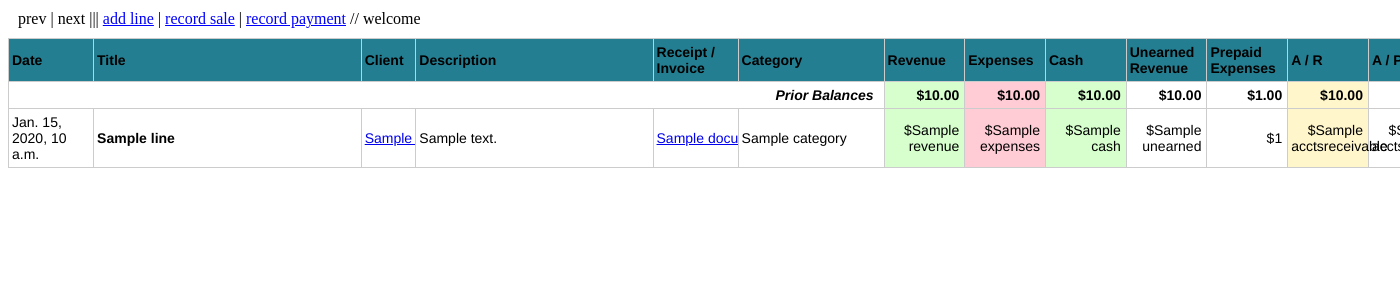
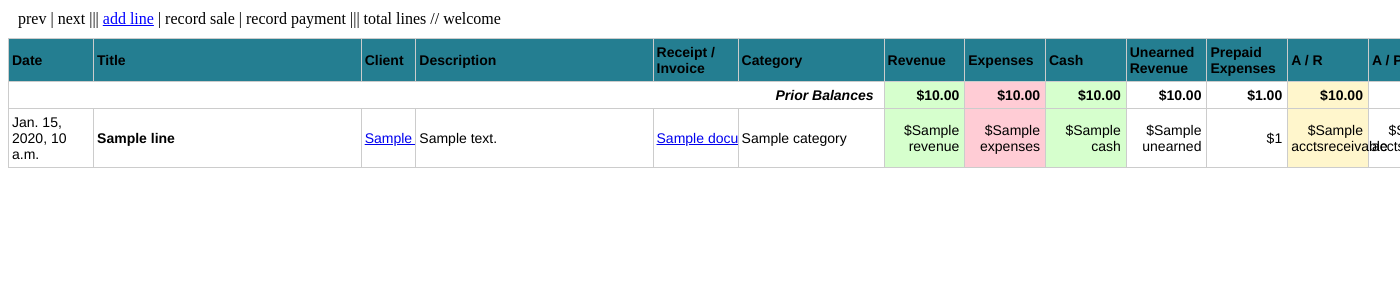
Before and after one commit to albertsun/copressmoney, a Django app: template templates/ledger_sheet.html in a window 1400 px wide; the page is wider, and only the part inside the window is pictured. Shown: the top 300 px of that part. Run offline with Django 3.2, Linux system fonts and the light colour scheme; the template is opened without the code that fills it: most values are stand-ins (such as "Sample title", 1, 10 or a date in 2020); parts of the project's set-up code (start-up, migrations or seed data) failed here and were passed over; some libraries are stand-ins or nearby versions.

Commit message:
count of number of lines
git-svn-id: http://svn.albertsun.info/copress/copressmoney@353 ab9cdc8a-c177-4a5d-8397-7951b204a726

```diff
--- a/templates/ledger_sheet.html
+++ b/templates/ledger_sheet.html
@@ -4,7 +4,7 @@
 
 {% block content %}
 <div id="navbar">
-<a {% if nav.prev %}href="{{ nav.prev }}"{% endif %}>prev</a> | <a {% if nav.next %}href="{{ nav.next }}"{% endif %}>next</a> ||| <a class="navlink" id="addlink">add line</a> | <a class="navlink" id="recordsale">record sale</a> | <a class="navlink" id="recordpayment">record payment</a> <span>// welcome {{ user.username }}</span>
+<a {% if nav.prev %}href="{{ nav.prev }}"{% endif %}>prev</a> | <a {% if nav.next %}href="{{ nav.next }}"{% endif %}>next</a> ||| <a class="navlink" id="addlink">add line</a> | <a id="recordsale">record sale</a> | <a id="recordpayment">record payment</a> ||| <span id="numlines">total lines</span> <span>// welcome {{ user.username }}</span>
 </div>
 
 
--- a/templates/static/copressmoney.js
+++ b/templates/static/copressmoney.js
@@ -182,11 +182,7 @@
   summaryrow.find(".acctsreceivable").text(Sheet.toAccounting(sumcol("acctsreceivable")));
   summaryrow.find(".acctspayable").text(Sheet.toAccounting(sumcol("acctspayable")));
 
-  //$("tr#prior-summary").after(summaryrow);
-  //OR
-  //.replaceWith(summaryrow);
-
-  //console.log(summaryrow);
+  $("#numlines").text($(".ledgerline").length.toString()+" total lines");
 }
 
 /*Formats a Number as a string in accounting notation*/
```
Also changed, not shown: db.sqlite.
